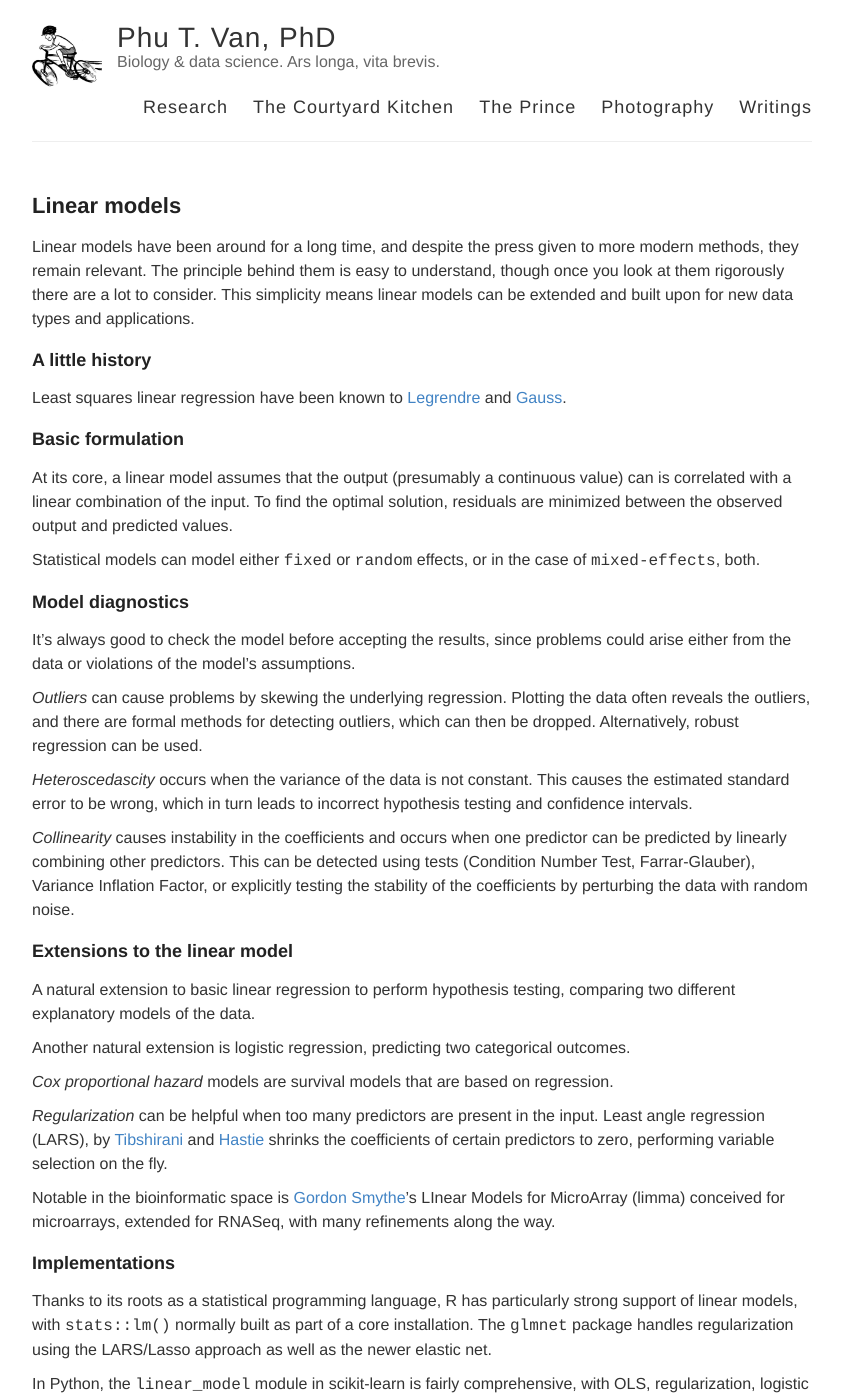
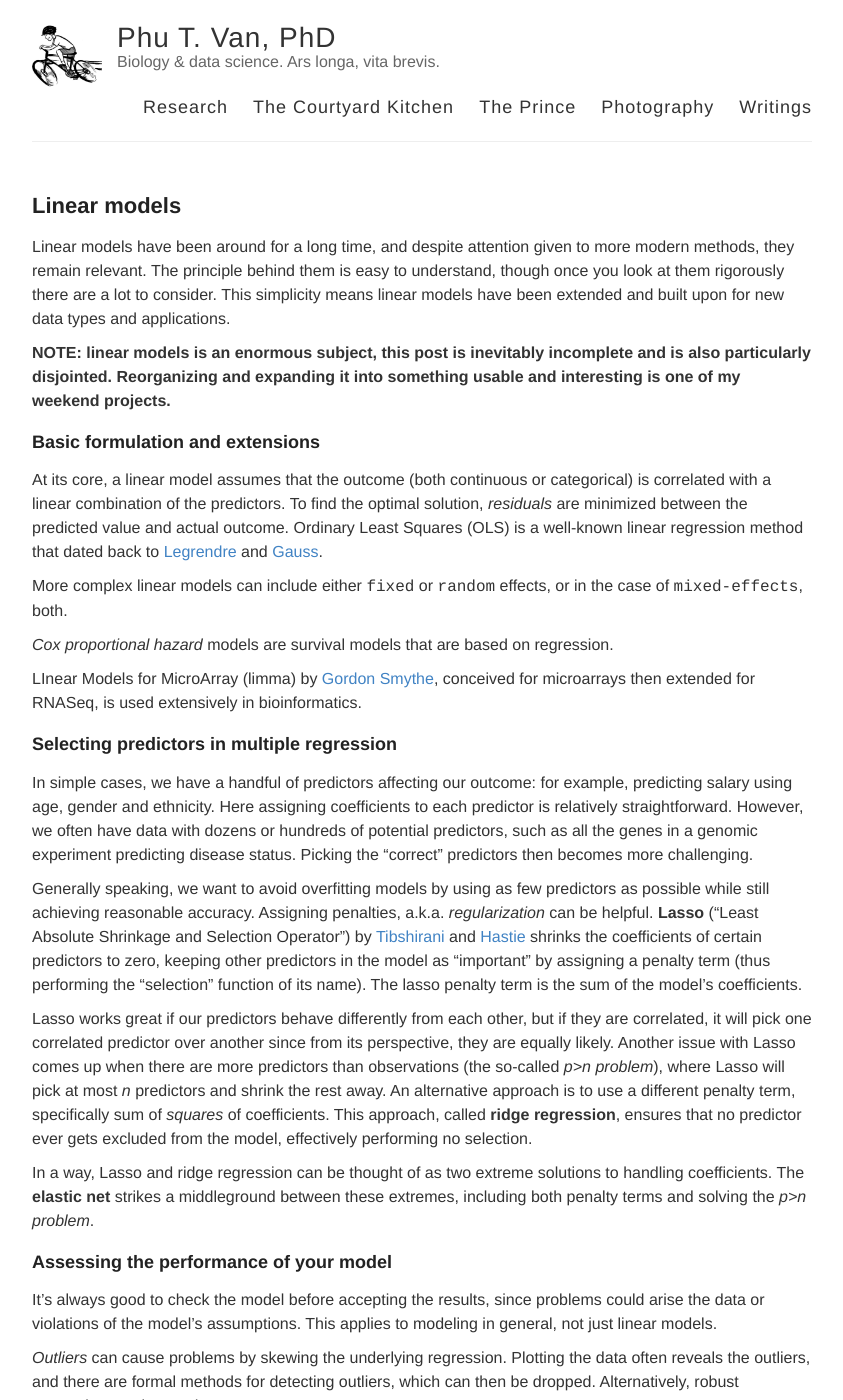
Before and after one commit to ptvan/ptvan.github.io, a Jekyll site: the page built from _posts/2020-10-10-linear-models.md, in a window 1280 px wide and 1400 px high. Shown: the whole window, without its empty margins (218-1061 px from the left). Built offline with Jekyll 4.4.1, drawn with Linux system fonts in a browser that asks for light colours; some of the changed text lies outside the part shown.

Commit message:
updated linear models post

```diff
--- a/_posts/2020-10-10-linear-models.md
+++ b/_posts/2020-10-10-linear-models.md
@@ -3,46 +3,48 @@ layout: post
 title: Linear models
 ---
 
-Linear models have been around for a long time, and despite the press given to more modern methods, they remain relevant. The principle behind them is easy to understand, though once you look at them rigorously there are a lot to consider. This simplicity means linear models can be extended and built upon for new data types and applications.
+Linear models have been around for a long time, and despite attention given to more modern methods, they remain relevant. The principle behind them is easy to understand, though once you look at them rigorously there are a lot to consider. This simplicity means linear models have been extended and built upon for new data types and applications.
 
-### A little history
+**NOTE: linear models is an enormous subject, this post is inevitably incomplete and is also particularly disjointed. Reorganizing and expanding it into something usable and interesting is one of my weekend projects.**
 
-Least squares linear regression have been known to [Legrendre](https://en.wikipedia.org/wiki/Adrien-Marie_Legendre) and [Gauss](https://en.wikipedia.org/wiki/Carl_Friedrich_Gauss).
+### Basic formulation and extensions
 
-### Basic formulation
+At its core, a linear model assumes that the outcome (both continuous or categorical) is correlated with a linear combination of the predictors. To find the optimal solution, *residuals* are minimized between the predicted value and actual outcome. Ordinary Least Squares (OLS) is a well-known linear regression method that dated back to [Legrendre](https://en.wikipedia.org/wiki/Adrien-Marie_Legendre) and [Gauss](https://en.wikipedia.org/wiki/Carl_Friedrich_Gauss).
 
-At its core, a linear model assumes that the output (presumably a continuous value) can is correlated with a linear combination of the input. To find the optimal solution, residuals are minimized between the observed output and predicted values.
+More complex linear models can include either `fixed` or `random` effects, or in the case of `mixed-effects`, both.
 
-Statistical models can model either `fixed` or `random` effects, or in the case of `mixed-effects`, both.
+*Cox proportional hazard* models are survival models that are based on regression.
 
-### Model diagnostics
+LInear Models for MicroArray (limma) by [Gordon Smythe](https://www.wehi.edu.au/people/gordon-smyth), conceived for microarrays then extended for RNASeq, is used extensively in bioinformatics.
 
-It's always good to check the model before accepting the results, since problems could arise either from the data or violations of the model's assumptions.
+### Selecting predictors in multiple regression
+
+In simple cases, we have a handful of predictors affecting our outcome: for example, predicting salary using age, gender and ethnicity. Here assigning coefficients to each predictor is relatively straightforward. However, we often have data with dozens or hundreds of potential predictors, such as all the genes in a genomic experiment predicting disease status. Picking the "correct" predictors then becomes more challenging.
+
+Generally speaking, we want to avoid overfitting models by using as few predictors as possible while still achieving reasonable accuracy. Assigning penalties, a.k.a. *regularization* can be helpful. **Lasso** ("Least Absolute Shrinkage and Selection Operator") by [Tibshirani](http://statweb.stanford.edu/~tibs/) and [Hastie](https://web.stanford.edu/~hastie/) shrinks the coefficients of certain predictors to zero, keeping other predictors in the model as "important" by assigning a penalty term (thus performing the "selection" function of its name). The lasso penalty term is the sum of the model's coefficients.
+
+Lasso works great if our predictors behave differently from each other, but if they are correlated, it will pick one correlated predictor over another since from its perspective, they are equally likely. Another issue with Lasso comes up when there are more predictors than observations (the so-called *p>n problem*), where Lasso will pick at most *n* predictors and shrink the rest away. An alternative approach is to use a different penalty term, specifically sum of *squares* of coefficients. This approach, called **ridge regression**, ensures that no predictor ever gets excluded from the model, effectively performing no selection.
+
+In a way, Lasso and ridge regression can be thought of as two extreme solutions to handling coefficients. The **elastic net** strikes a middleground between these extremes, including both penalty terms and solving the *p>n problem*.
+
+### Assessing the performance of your model
+
+It's always good to check the model before accepting the results, since problems could arise the data or violations of the model's assumptions. This applies to modeling in general, not just linear models.
 
 *Outliers* can cause problems by skewing the underlying regression. Plotting the data often reveals the outliers, and there are formal methods for detecting outliers, which can then be dropped. Alternatively, robust regression can be used.
 
 *Heteroscedascity* occurs when the variance of the data is not constant. This causes the estimated standard error to be wrong, which in turn leads to incorrect hypothesis testing and confidence intervals.
 
-*Collinearity* causes instability in the coefficients and occurs when one predictor can be predicted by linearly combining other predictors. This can be detected using tests (Condition Number Test, Farrar-Glauber), Variance Inflation Factor, or explicitly testing the stability of the coefficients by perturbing the data with random noise.
+*Collinearity* as stated above, causes instability in the coefficients and occurs when one predictor can be predicted by linearly combining other predictors. This can be detected using tests (Condition Number Test, Farrar-Glauber), Variance Inflation Factor, or explicitly testing the stability of the coefficients by perturbing the data with random noise.
 
-### Extensions to the linear model
-
-A natural extension to basic linear regression to perform hypothesis testing, comparing two different explanatory models of the data.
-
-Another natural extension is logistic regression, predicting two categorical outcomes.
-
-*Cox proportional hazard* models are survival models that are based on regression.
-
-*Regularization* can be helpful when too many predictors are present in the input. Least angle regression (LARS), by [Tibshirani](http://statweb.stanford.edu/~tibs/) and [Hastie](https://web.stanford.edu/~hastie/) shrinks the coefficients of certain predictors to zero, performing variable selection on the fly.
-
-Notable in the bioinformatic space is [Gordon Smythe](https://www.wehi.edu.au/people/gordon-smyth)'s LInear Models for MicroArray (limma) conceived for microarrays, extended for RNASeq, with many refinements along the way.
+It's also a good idea to perform *cross-validation*, dividing your dataset into *training* and *testing* partitions and as they say, rinse and repeat.
 
 ### Implementations
 
-Thanks to its roots as a statistical programming language, R has particularly strong support of linear models, with `stats::lm()` normally built as part of a core installation. The `glmnet` package handles regularization using the LARS/Lasso approach as well as the newer elastic net.
+Thanks to its roots as a statistical programming language, R has particularly strong support of linear models, a core installation often includes the `stats` package which provides the `lm()` and `glm()` functions. Regularization is supported by `glmnet`, `elasticnet`, among others.
 
 In Python, the `linear_model` module in scikit-learn is fairly comprehensive, with OLS, regularization, logistic and GLM. Alternatvely, [statsmodels](https://www.statsmodels.org/stable/index.html) also provides these functionalities as well as survival and time series analysis.
 
 ### References
 
-There are plenty of books on linear models, though I find [Linear Models with R](https://people.bath.ac.uk/jjf23/LMR/index.html) and [Extending the Linear Model with R](https://people.bath.ac.uk/jjf23/ELM/index.html) from Julian Faraway particularly helpful.
+Most general statistics books like the now-classic [Modern Applied Statistics with S](https://link.springer.com/book/10.1007/978-0-387-21706-2) and the more modern [An Introduction to Statistical Learning](https://www.statlearning.com/) include sections on linear models (the latter being much more accessible). Among books that focus specifically on linear models,  I find [Linear Models with R](https://people.bath.ac.uk/jjf23/LMR/index.html) and [Extending the Linear Model with R](https://people.bath.ac.uk/jjf23/ELM/index.html) from Julian Faraway particularly helpful though my reading of the field is by no means exhaustive.
--- a/index.html
+++ b/index.html
@@ -10,8 +10,7 @@ Hello ! I'm an analyst with a background in the life sciences. I have worked at
 <br>- Photography, my stint as a photojournalist and self-published photo books.
 <br>- Writings, which include essays and a fictional novel I'm writing at a glacial pace.
 
-<p>Below are my blog posts in reverse chronological order. I write about current projects with book notes and the occasional random thought thrown in.
-I try to implement projects in multiple languages after I have understood the underlying concepts.
+<p>Below are my blog posts in reverse chronological order. I write about things I'm working on or have read about, with the occasional random thought thrown in. As a result, they are somewhat incomplete and are always evolving.
 
 <div class="posts">
   {% for post in site.posts %}
```
